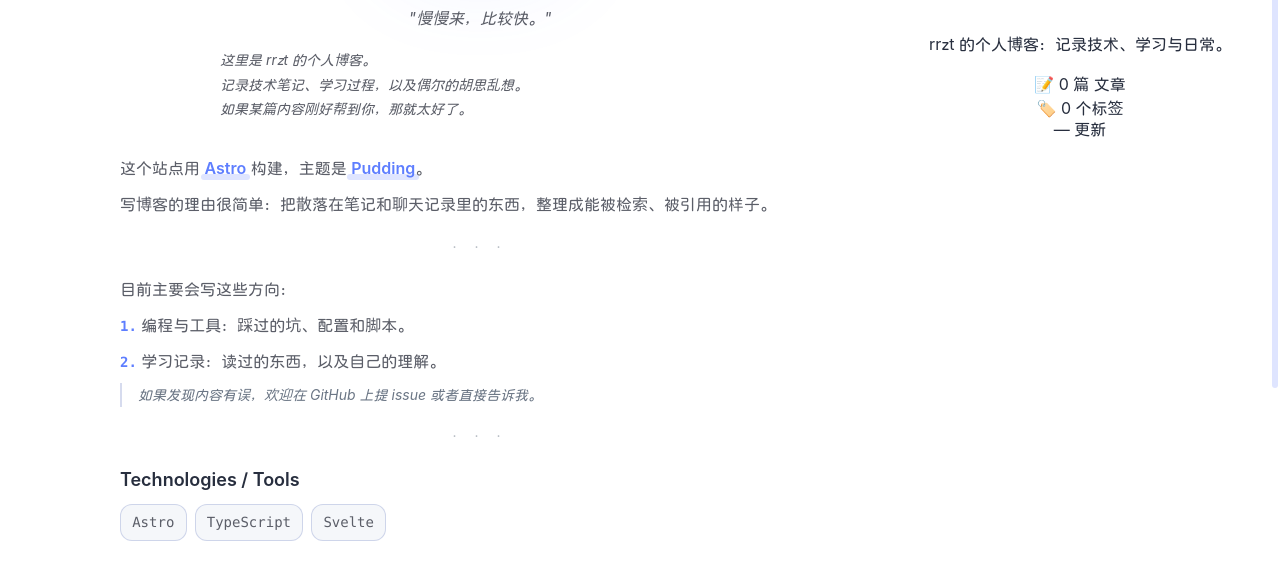
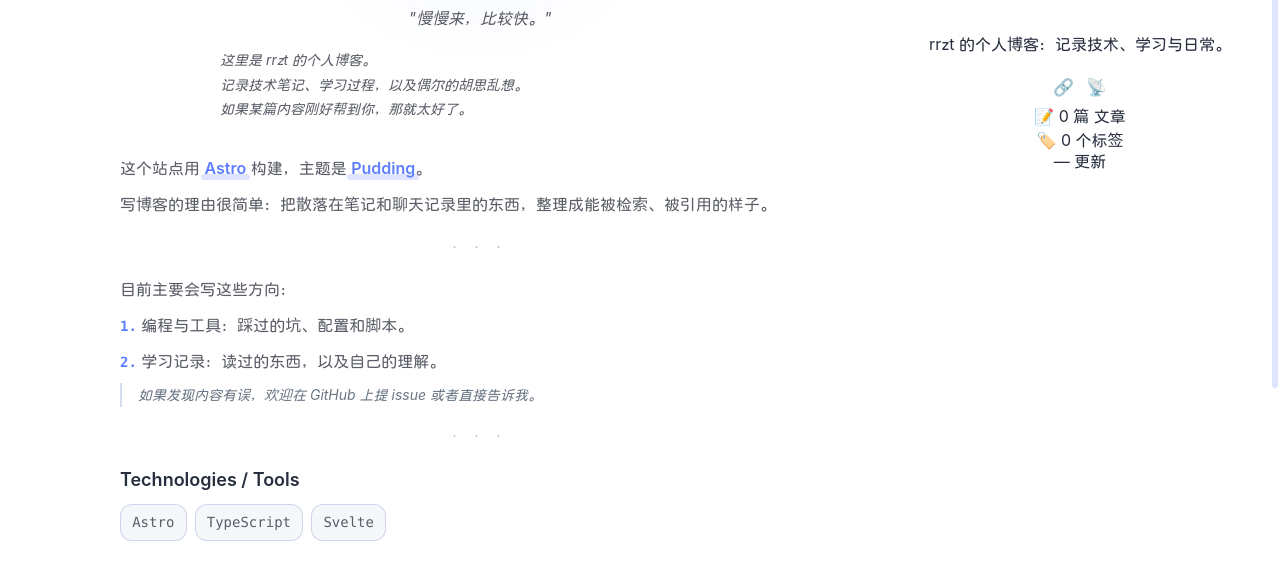
Before and after one commit to h465855hgg/h465855hgg.github.io, an Astro site: page /about in a window 1280 px wide. Shown: the part 210-772 px from the top of the page. Built offline with nearby package versions, Linux system fonts and the light colour scheme; Astro itself is replaced by a stand-in of ours; a web font is replaced by a local one.

Commit message:
Show the author's avatar and real social links in the sidebar
Replace the commented placeholder links with the configured GitHub and RSS
entries and style the icon row.

```diff
--- a/src/components/Sidebar.astro
+++ b/src/components/Sidebar.astro
@@ -49,10 +49,10 @@ allBlogPosts.map((post) => {
   <p class="profile-intro">{intro}</p>
 
   <!-- 社交链接 -->
-  <!-- <div class="profile-social">
-    <a href="https://github.com/xxx" aria-label="GitHub">🔗</a>
-    <a href="mailto:xxx@xxx.com" aria-label="邮箱">📧</a>
-  </div> -->
+  <div class="profile-social">
+    <a href={siteConfig.author.github} aria-label="GitHub" target="_blank" rel="noopener noreferrer">🔗</a>
+    <a href="./rss.xml" aria-label="RSS">📡</a>
+  </div>
 
   <div class="profile-stats">
     <div class="stat-item">📝 {allBlogPosts.length} {t('sidebar.stats.posts')}</div>
@@ -80,4 +80,18 @@ allBlogPosts.map((post) => {
     border-radius: 80px;
     object-fit: cover;
   }
+  .profile-social {
+    display: flex;
+    gap: 12px;
+    margin: 6px 0;
+    font-size: 1.05rem;
+  }
+  .profile-social a {
+    text-decoration: none;
+    opacity: 0.75;
+    transition: opacity 0.2s ease;
+  }
+  .profile-social a:hover {
+    opacity: 1;
+  }
 </style>
```
